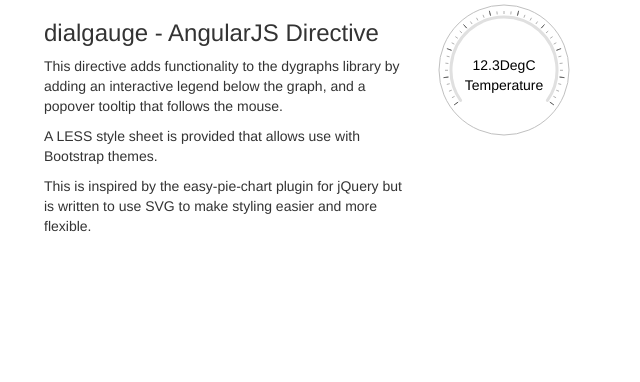
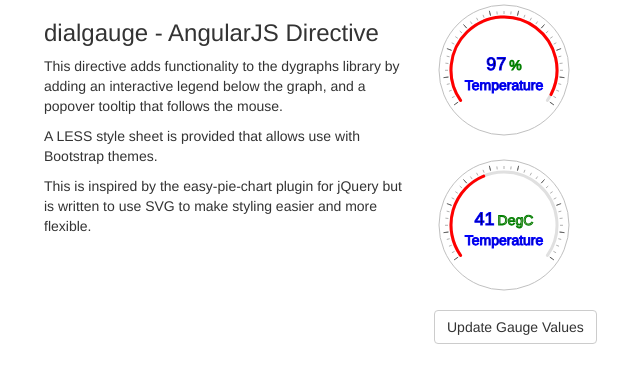
Before and after one commit to cdjackson/angular-dialgauge, a plain HTML site: page demo/index.html in a window 1280 px wide. Shown: the whole page, without its empty margins (26-666 px from the left). Drawn offline with nearby package versions, Linux system fonts and the light colour scheme; some packages are replaced by stand-ins of ours.

Commit message:
Add animation

```diff
--- a/demo/index.html
+++ b/demo/index.html
@@ -6,11 +6,26 @@
     <script src="https://ajax.googleapis.com/ajax/libs/angularjs/1.2.0/angular.min.js"></script>
     <script src="https://ajax.googleapis.com/ajax/libs/angularjs/1.2.0/angular-sanitize.min.js"></script>
     <script src="https://maxcdn.bootstrapcdn.com/bootstrap/3.2.0/js/bootstrap.min.js"></script>
-
     <script src="../src/angular-dialgauge.js"></script>
 
-    <link rel="stylesheet" type="text/css" href="demo.css"/>
     <link rel="stylesheet" href="https://maxcdn.bootstrapcdn.com/bootstrap/3.2.0/css/bootstrap.min.css">
+
+
+    <style>
+        .dialgauge-value {
+            font-size: 18px;
+            font-weight: 200;
+        }
+        .dialgauge-unit {
+            font-size: 14px;
+            stroke: green;
+            fill: pink;
+            font-weight: 100;
+        }
+    </style>
+
+
+
 </head>
 <body ng-controller="DemoCtrl">
 <div class="container">
@@ -24,8 +39,25 @@
             <p>This is inspired by the easy-pie-chart plugin for jQuery but is written to use SVG to make styling easier and more flexible.</p>
         </div>
         <div class="col-md-8">
-            <ng-dial-gauge style="height:450px;" >
+            <ng-dial-gauge id="gauge1"
+                           scale-min="0"
+                           scale-max="100"
+                           ng-model="gauge1"
+                           borderWidth="3"
+                           units="%"
+                           style="stroke:blue;font-weight:100;height:450px;">
             </ng-dial-gauge>
+
+            <ng-dial-gauge id="gauge2"
+                           scale-min="0"
+                           scale-max="100"
+                           ng-model="gauge2"
+                           borderWidth="3"
+                           units="DegC"
+                           style="stroke:blue;font-weight:100;height:450px;">
+            </ng-dial-gauge>
+
+            <a class="btn btn-default" ng-click="update()">Update Gauge Values</a>
         </div>
     </div>
 </div>
@@ -36,9 +68,13 @@
     ]);
 
     demoApp.controller('DemoCtrl', function ($scope) {
+        $scope.update = function() {
+            $scope.gauge1 = Math.floor(Math.random() * 100);
+            $scope.gauge2 = Math.floor(Math.random() * 100);
+        }
 
 
-
+        $scope.update();
     });
 </script>
 </body>
--- a/src/angular-dialgauge.js
+++ b/src/angular-dialgauge.js
@@ -8,13 +8,15 @@
 angular.module('angular-dialgauge', [
     'ngSanitize'
 ])
-    .directive('ngDialGauge', function ($window, $sce) {
+    .directive('ngDialGauge', function ($window, $sce, $interval) {
         return {
             restrict: 'E', // Use as element
             scope: { // Isolate scope
                 ngModel: '=',
                 scaleMin: '=',
                 scaleMax: '=',
+                rotate: '=',
+                units: '@',
                 borderWidth: '@'
             },
             template: '' +
@@ -71,15 +73,16 @@
                 var radius = center - $scope.dialWidth;
 
                 // Calculate the scaling factor for the value
-                var valueScale = ($scope.scaleMax - $scope.scaleMin)/ $scope.scaleMax / 100 * $scope.angle / radDeg;
+                var valueScale = ($scope.scaleMax - $scope.scaleMin) / $scope.scaleMax / 100 * $scope.angle / radDeg;
                 console.log("Value scale is", valueScale);
 
-                var path = "";
+                // Keep all the static parts of the path separately cached
+                var staticPath = "";
 
                 // Draw the BORDER
                 if ($scope.borderWidth) {
                     // This is currently a full circle - maybe it should be an arc?
-                    path += '<circle cx="' + center + '" cy="' + center + '" r="' + radius + '"' +
+                    staticPath += '<circle cx="' + center + '" cy="' + center + '" r="' + radius + '"' +
                         'style="stroke:' + $scope.borderColor + ';' +
                         'stroke-width: ' + $scope.borderWidth + ';' +
                         'fill:transparent;"' +
@@ -97,7 +100,7 @@
 
                 // Draw the minor scale
                 if ($scope.scaleMinorLength !== 0) {
-                    path += '<path d="';
+                    staticPath += '<path d="';
                     var scaleAngle = startAngle;
                     var inner = radius - scaleLength;
                     var outer = inner + $scope.scaleMinorLength;
@@ -107,8 +110,8 @@
                         var cos = Math.cos(scaleAngle);
                         var sin = Math.sin(scaleAngle);
 
-                        path += ' M' + (center + (cos * inner)) + ' ' + (center + (sin * inner));
-                        path += ' L' + (center + (cos * outer)) + ' ' + (center + (sin * outer));
+                        staticPath += ' M' + (center + (cos * inner)) + ' ' + (center + (sin * inner));
+                        staticPath += ' L' + (center + (cos * outer)) + ' ' + (center + (sin * outer));
 
                         scaleAngle += scaleInc;
                         if (scaleAngle > (Math.PI * 2)) {
@@ -117,15 +120,15 @@
                     }
                     while (scaleSteps-- > 0);
 
-                    path += '" ';
-                    path += 'stroke="' + $scope.scaleMinorColor + '" ' +
+                    staticPath += '" ';
+                    staticPath += 'stroke="' + $scope.scaleMinorColor + '" ' +
                         'stroke-width="' + $scope.scaleMinorWidth + '" ' +
                         '/>';
                 }
 
                 // Draw the major scale
                 if ($scope.scaleMajorLength !== 0) {
-                    path += '<path d="';
+                    staticPath += '<path d="';
                     var scaleAngle = startAngle;
                     var inner = radius - scaleLength;
                     var outer = inner + $scope.scaleMajorLength;
@@ -135,8 +138,8 @@
                         var cos = Math.cos(scaleAngle);
                         var sin = Math.sin(scaleAngle);
 
-                        path += ' M' + (center + (cos * inner)) + ' ' + (center + (sin * inner));
-                        path += ' L' + (center + (cos * outer)) + ' ' + (center + (sin * outer));
+                        staticPath += ' M' + (center + (cos * inner)) + ' ' + (center + (sin * inner));
+                        staticPath += ' L' + (center + (cos * outer)) + ' ' + (center + (sin * outer));
 
                         scaleAngle += scaleInc;
                         if (scaleAngle > (Math.PI * 2)) {
@@ -145,8 +148,8 @@
                     }
                     while (scaleSteps-- > 0);
 
-                    path += '" ';
-                    path += 'stroke="' + $scope.scaleMajorColor + '" ' +
+                    staticPath += '" ';
+                    staticPath += 'stroke="' + $scope.scaleMajorColor + '" ' +
                         'stroke-width="' + $scope.scaleMajorWidth + '" ' +
                         '/>';
                 }
@@ -160,18 +163,68 @@
                 // Draw the TRACK
                 if ($scope.trackColor) {
                     var arc = getArc(startAngle + 0.0000001, endAngle - 0.0000001);
-                    path += '<path d="M' + arc.sX + ' ' + arc.sY;
-                    path += ' A ' + radius + ' ' + radius + ',0,' + arc.dir + ',1,' + arc.eX + ' ' + arc.eY + '" ';
-                    path += 'stroke="' + $scope.trackColor + '" ' +
+                    staticPath += '<path d="M' + arc.sX + ' ' + arc.sY;
+                    staticPath +=
+                        ' A ' + radius + ' ' + radius + ',0,' + arc.dir + ',1,' + arc.eX + ' ' + arc.eY + '" ';
+                    staticPath += 'stroke="' + $scope.trackColor + '" ' +
                         'stroke-linecap="' + $scope.lineCap + '" ' +
                         'stroke-width="' + $scope.barWidth + '" ' +
                         'fill="transparent"' +
                         '/>';
-
                 }
 
+                if(true) {
+                    staticPath += '<text text-anchor="middle" x="' + center + '" y="' + (center + 20) +
+                        '" class="dialgauge-title">Temperature</text>';
+                }
+
+                var valWindow = ($scope.scaleMax - $scope.scaleMin) / 2000;
+                var currentValue = null;
+                var intermediateValue = null;
+                var timer = null;
+                $scope.$watch("ngModel", function (value) {
+                    if (currentValue == null) {
+                        currentValue = value;
+                        updateBar(value);
+                        return;
+                    }
+                    if (timer != null) {
+                        $interval.cancel(timer);
+                        timer = null;
+                    }
+                    intermediateValue = currentValue;
+                    currentValue = value;
+                    console.log("Value is updated to", value);
+                    timer = $interval(function () {
+                            var step = (currentValue - intermediateValue) / 10;
+                            if(Math.abs(step) < valWindow) {
+                                intermediateValue = currentValue;
+                                $interval.cancel(timer);
+                            }
+                            else {
+                                intermediateValue += step;
+                            }
+                            console.log("Updating to", intermediateValue, "Destination", currentValue);
+                            updateBar(intermediateValue);
+                        },
+                        20, 100);
+                });
+
+                var w = angular.element($window);
+                w.bind('resize', function () {
+                    var x = $element.height();
+                    var width = e.width();
+                    var height = e.height();
+                    //                    'h': w.height()
+                    $scope.$apply();
+                });
+
+
+//                updateBar($scope.ngModel);
+
                 // Sanity check the value
-                var value = $scope.ngModel;
+                function updateBar(newValue) {
+                    var value = newValue;
                     if (value > $scope.scaleMax) {
                         value = $scope.scaleMax;
                     }
@@ -189,6 +242,8 @@
                     }
 
                     var arc = getArc(startAngle, valueAngle);
+
+                    var path = "";
                     path += '<path d="M' + arc.sX + ' ' + arc.sY;
                     path += ' A ' + radius + ' ' + radius + ',0,' + arc.dir + ',1,' + arc.eX + ' ' + arc.eY + '" ';
                     path += 'stroke="' + $scope.barColor + '" ' +
@@ -198,23 +253,13 @@
                         '/>';
 
                     path += '<text text-anchor="middle" x="' + center + '" y="' + center + '">' +
-                    '<tspan class="dialgauge-value">12.3</tspan>' +
-                    '<tspan class="dialgauge-unit">DegC</tspan>' +
-                    '<tspan class="dialgauge-title" x="' + center + '" dy="20">Temperature</tspan>' +
+                        '<tspan class="dialgauge-value">' + Math.floor(newValue) + '</tspan>' +
+                        '<tspan dx="3" class="dialgauge-unit">' + $scope.units + '</tspan>' +
                         '</text>';
 
                     //               console.log(path);
-                $scope.gauge = $sce.trustAsHtml("<svg>" + path + "</svg>");
-
-
-                var w = angular.element($window);
-                w.bind('resize', function () {
-                    var x = $element.height();
-                    var width = e.width();
-                    var height = e.height();
-                    //                    'h': w.height()
-                    $scope.$apply();
-                });
+                    $scope.gauge = $sce.trustAsHtml("<svg>" + staticPath + path + "</svg>");
+                }
 
                 // Calculate the start and end positions
                 // Also calculate the large-arc flag.
@@ -232,7 +277,7 @@
                         console.log("Case 3");
                         dir = 1;
                     }
-                    else if(endAngle - startAngle < Math.PI) {
+                    else if (endAngle - startAngle < Math.PI) {
                         console.log("Case 1");
                         dir = 0;
                     }
```
Lines whose indentation alone changed are shown as unchanged.
